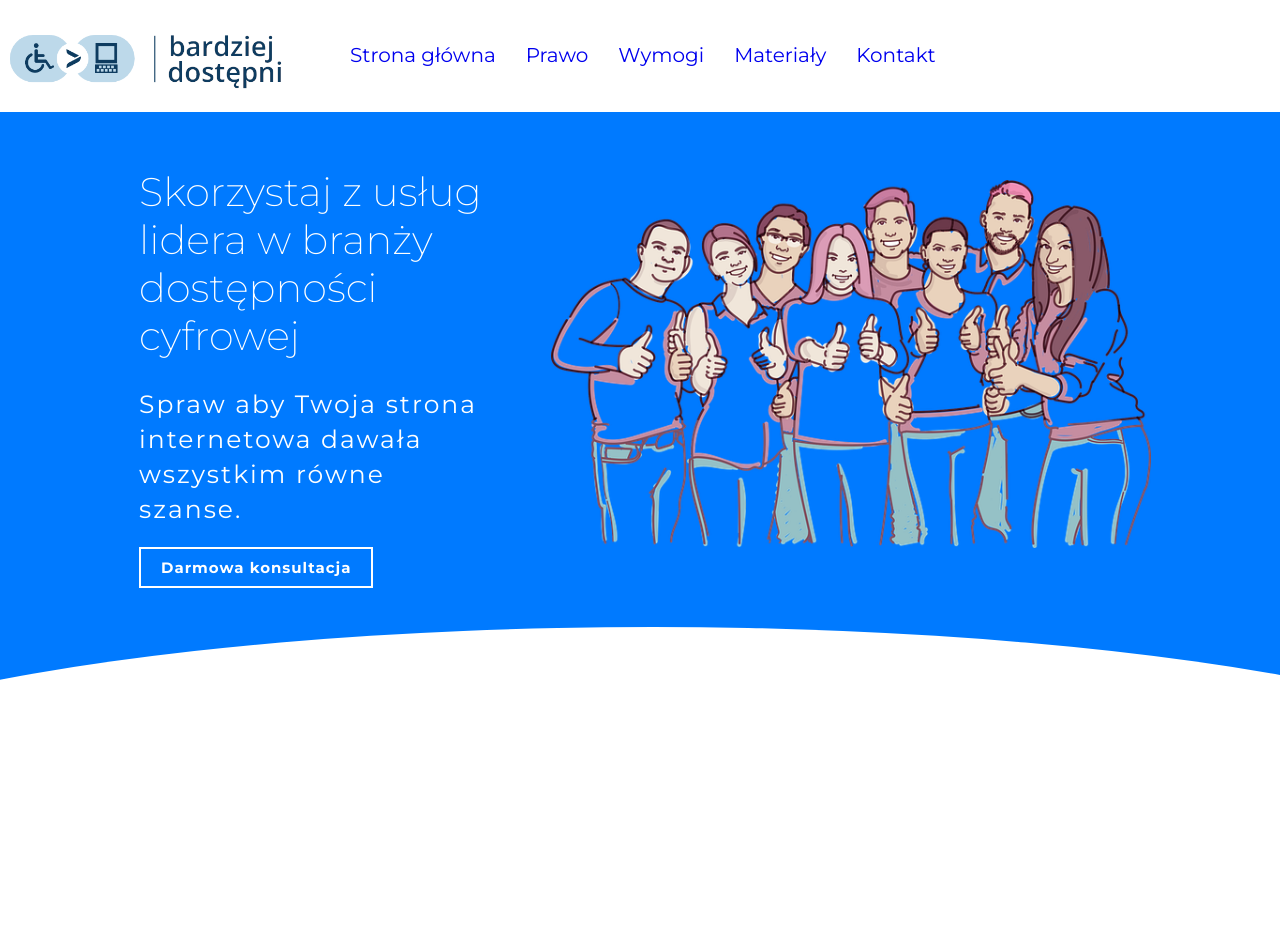
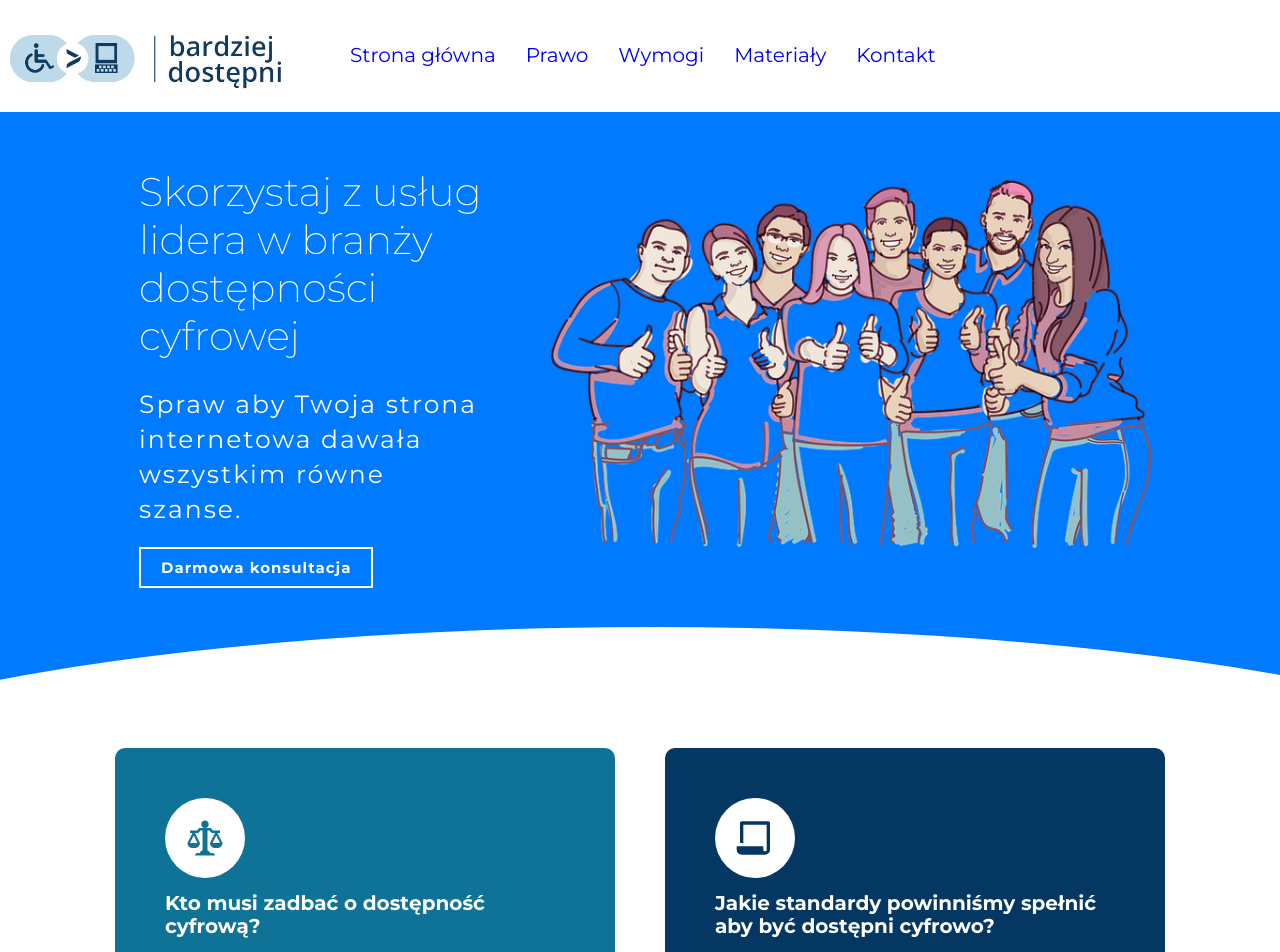
Before and after one commit to krukaleksander/dostepnosc, a React (Create React App) app: page / in a window 1280 px wide. Shown: the top 952 px of the page. Built offline with nearby package versions, Linux system fonts and the light colour scheme.

Commit message:
home links ok

```diff
--- a/src/components/HomeLinks.jsx
+++ b/src/components/HomeLinks.jsx
@@ -5,25 +5,26 @@ import { RiFilePaperLine } from "react-icons/ri";
 function HomeLinks() {
   return (
     <div className="home-links">
-      <div className="home-links__law">
+      <div className="home-links__law home-links__container">
         <div className="img">
           <GoLaw />
         </div>
         <h1>Kto musi zadbać o dostępność cyfrową?</h1>
         <h2>
-          We wrześniu 2021 roku weszły zmian, które wiele zmieniają na tym polu.
+          We wrześniu 2021 roku weszły zmiany, które wiele zmieniają na tym
+          polu.
         </h2>
-        <button>Czytaj</button>
+        <button>Czytaj więcej</button>
       </div>
-      <div className="home-links__requirements">
+      <div className="home-links__requirements home-links__container">
         <div className="img">
           <RiFilePaperLine />
         </div>
-        <h1>Jakie wymogi należy spełnić?</h1>
+        <h1>Jakie standardy powinniśmy spełnić aby być dostępni cyfrowo?</h1>
         <h2>
           Wymogi zawarte są w standardzie WCAG 2.1, warto się z nim zapoznać.
         </h2>
-        <button>Czytaj</button>
+        <button>Czytaj więcej</button>
       </div>
     </div>
   );
--- a/src/sass/_HomeBanner.scss
+++ b/src/sass/_HomeBanner.scss
@@ -5,6 +5,7 @@
   gap: 50px;
   padding: 20px 20px 150px 20px;
   position: relative;
+  overflow: hidden;
   &::after {
     content: "";
     background: #fff;
--- /dev/null
+++ b/src/sass/_HomeLinks.scss
@@ -0,0 +1,73 @@
+.home-links {
+  @include flex;
+  gap: 50px;
+  &__container {
+    height: 400px;
+    width: 500px;
+    border-radius: 10px;
+    padding: 50px;
+    color: white;
+    transition: all 0.5s ease;
+    z-index: 5;
+    &:hover {
+      transform: translateY(-0.625rem);
+      h1 {
+        text-decoration: underline;
+      }
+    }
+    .img {
+      width: 80px;
+      height: 80px;
+      border-radius: 50%;
+      padding: 20px;
+      background-color: white;
+      font-size: 4rem;
+      @include flex;
+    }
+    h1 {
+      font-size: 2rem;
+    }
+    h2 {
+      font-size: 2rem;
+      font-weight: 100;
+      line-height: 150%;
+      margin-top: 10px;
+    }
+    button {
+      cursor: pointer;
+      background: transparent;
+      font-size: 2rem;
+      color: white;
+      padding: 10px;
+      border-radius: 30px;
+      border: 2px solid white;
+      margin-top: 30px;
+      transition: 0.4s;
+      &:hover {
+        background-color: white;
+      }
+    }
+  }
+  &__law {
+    background-color: #0f7398;
+    .img {
+      color: #0f7398;
+    }
+    button {
+      &:hover {
+        color: #0f7398;
+      }
+    }
+  }
+  &__requirements {
+    background-color: #043863;
+    .img {
+      color: #043863;
+    }
+    button {
+      &:hover {
+        color: #043863;
+      }
+    }
+  }
+}
--- a/src/sass/main.scss
+++ b/src/sass/main.scss
@@ -2,3 +2,4 @@
 @import "./mq";
 @import "./Menu";
 @import "./HomeBanner";
+@import "./HomeLinks";
```
Also changed, not shown: src/css/main.min.css, 1 other file (tests, documents, lock files or other folders).
